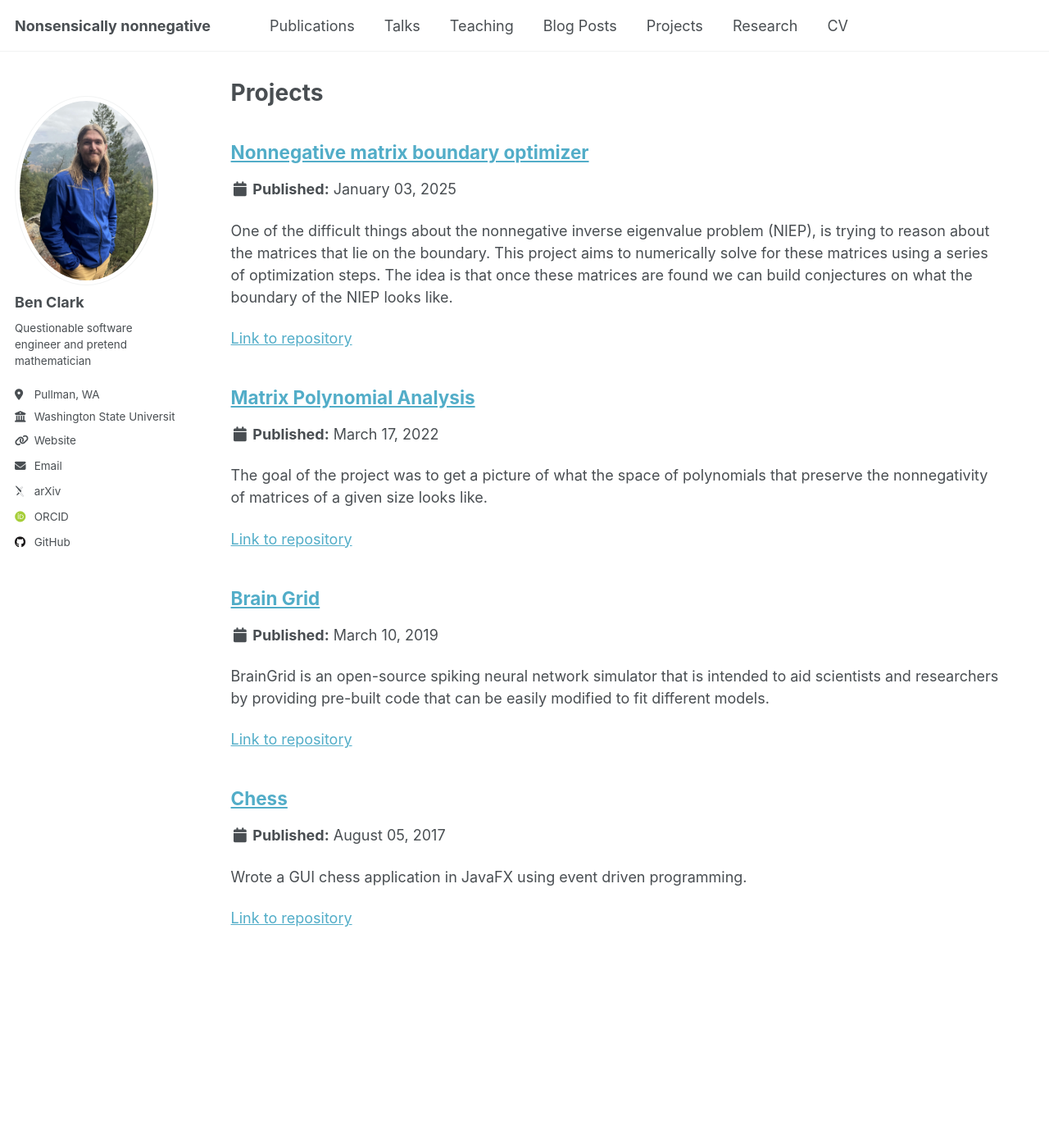
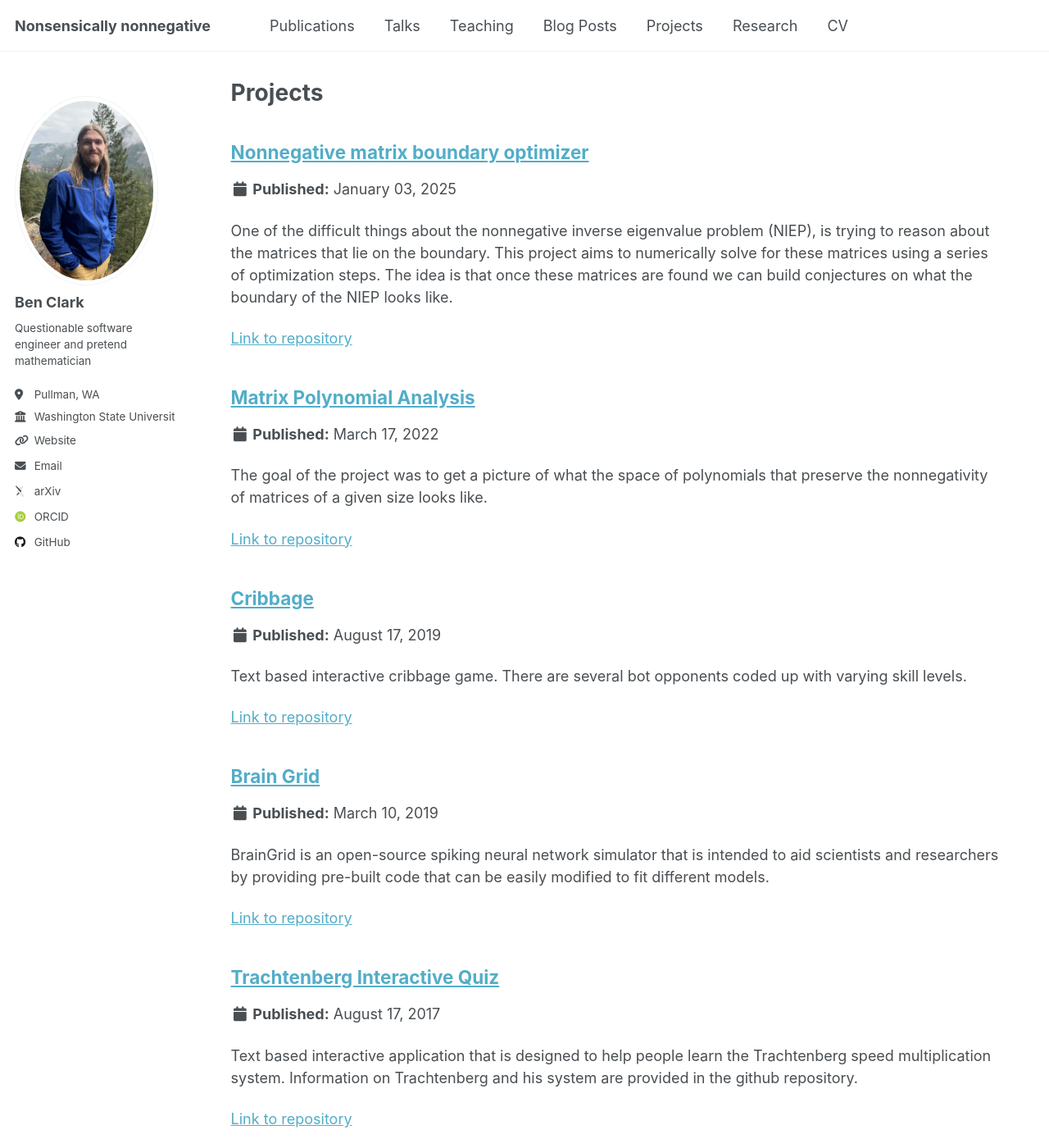
Before and after one commit to Thrinador/nonsensicallynonnegative, a Jekyll site: the page built from _pages/projects.html, in a window 1280 px wide and 1400 px high. Shown: the whole window at 82% size. Built offline with Jekyll 4.4.1, drawn with Linux system fonts in a browser that asks for light colours; some web fonts are replaced.

Commit message:
Add a couple more projects.

```diff
--- /dev/null
+++ b/_projects/2017-08-17-trachtenberg-interactive-quiz.md
@@ -0,0 +1,14 @@
+---
+title: "Trachtenberg Interactive Quiz"
+collection: projects
+date: 2017-08-17
+permalink: /projects/2017-08-17-trachtenberg-interactive-quiz
+tags:
+- C++
+- User Input
+repourl: 'https://github.com/Thrinador/TrachtenbergInteractiveQuiz'
+---
+
+Text based interactive application that is designed to help people learn the Trachtenberg speed multiplication system. Information on Trachtenberg and his system are provided in the github repository.
+
+[Link to Github repo]('https://github.com/Thrinador/TrachtenbergInteractiveQuiz')
--- /dev/null
+++ b/_projects/2019-04-12-cribbage.md
@@ -0,0 +1,15 @@
+---
+title: "Cribbage"
+collection: projects
+date: 2019-08-17
+permalink: /projects/2019-04-12-cribbage
+tags:
+- C++
+- User Input
+- AI opponent
+repourl: 'https://github.com/Thrinador/cribbage'
+---
+
+Text based interactive cribbage game. There are several bot opponents coded up with varying skill levels.
+
+[Link to Github repo]('https://github.com/Thrinador/cribbage')
```
Also changed, not shown: _posts/2022-12-10-heawood-conjecture.md (+2 -2 lines).
